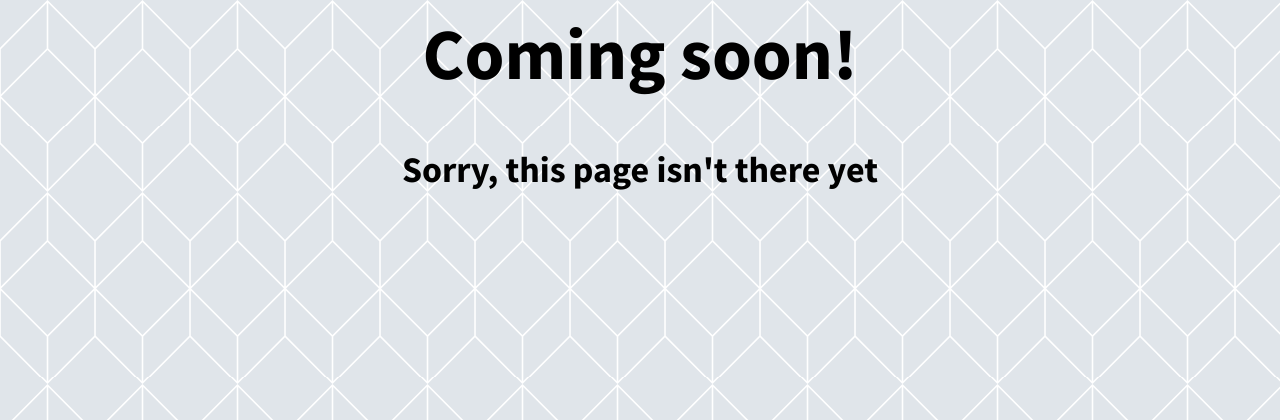
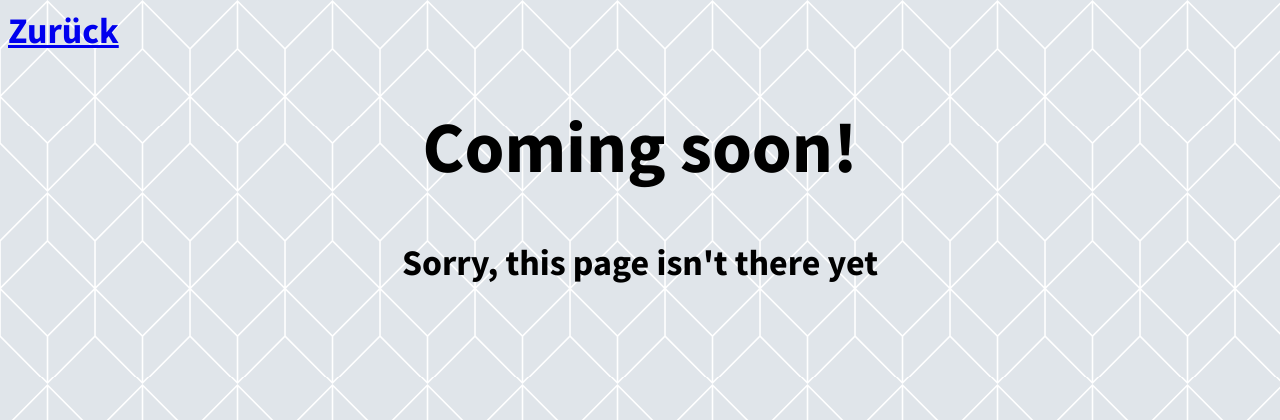
Before and after one commit to MHD-Team/MHD-Main, a Flask app: template templates/404.html in a window 1280 px wide. Shown: the top 420 px of the page. Run offline with Flask 2, Linux system fonts and the light colour scheme; the template is opened without the code that fills it, so the values that code supplies are empty.

Commit message:
Zurück Button Seite 404

```diff
--- a/templates/404.html
+++ b/templates/404.html
@@ -10,6 +10,11 @@
         </title>
     </head>
     <body>
+        <div class="zurück">
+            <a href="Spielesammlung.html">
+                Zurück
+            </a>
+        </div>
         <h1>Coming soon!</h1>
         <p>Sorry, this page isn't there yet</p>
     </body>
```
Also changed, not shown: mhd.db (added), 6 other files.
